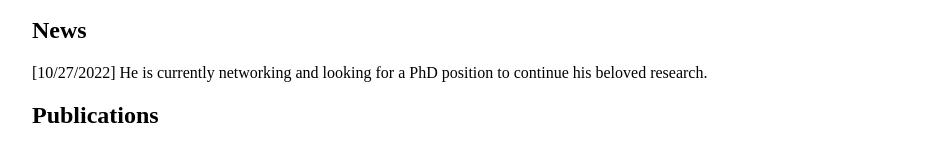
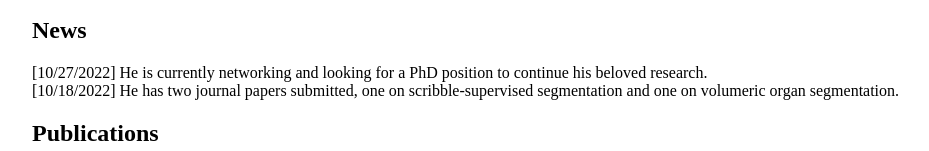
Before and after one commit to zefanyang/zefanyang.github.io, a plain HTML site: page index.html in a window 1280 px wide. Shown: the part 427-578 px from the top of the page, without its empty margins (126-1055 px from the left). Drawn offline with Linux system fonts and the light colour scheme.

Commit message:
update homepage

```diff
--- a/index.html
+++ b/index.html
@@ -13,7 +13,7 @@
 
 			<img src="images/portrait.jpg" height="200" width="200">
 			<p>
-			Room 315, Lihu Campus, Shenzhen University <br>
+			Room 315, A2 Building, Lihu Campus, Shenzhen University <br>
 			Email: <a href="2016222016@email.szu.edu.cn"> 2016222016@email.szu.edu.cn </a> /
 			<a href="https://scholar.google.com/citations?user=OOU5GkUAAAAJ&hl=en"> Google Scholar </a> /
 			<a href="files/CV-ZEFAN YANG.pdf"> CV </a>
@@ -34,7 +34,8 @@
 			<h2> News </h2>
 			</header>
 			<p>
-			[10/27/2022] He is currently networking and looking for a PhD position to continue his beloved research.
+			[10/27/2022] He is currently networking and looking for a PhD position to continue his beloved research. <br>
+			[10/18/2022] He has two journal papers submitted, one on scribble-supervised segmentation and one on volumeric organ segmentation.
 			</p>
 		</div>
 
```
